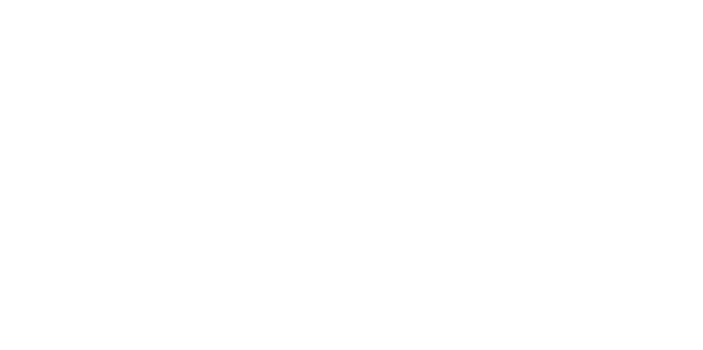
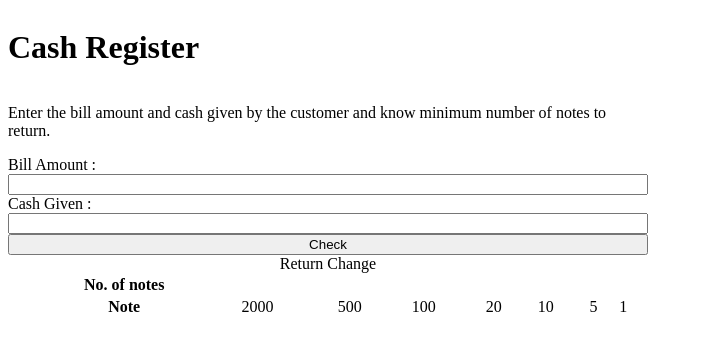
Before and after one commit to aniyuksh/neog-level0-mark10, a plain HTML site: page index.html in a window 1280 px wide. Shown: the whole page, without its empty margins (0-703 px from the left). Drawn offline with Linux system fonts and the light colour scheme.

Commit message:
refactored index.js

```diff
--- a/index.html
+++ b/index.html
@@ -4,9 +4,37 @@
   <meta charset="UTF-8">
   <meta http-equiv="X-UA-Compatible" content="IE=edge">
   <meta name="viewport" content="width=device-width, initial-scale=1.0">
+  <link rel="stylesheet" href="style.css">
   <title>Document</title>
 </head>
 <body>
+  <div class="container">
+    <h1 class="heading">Cash Register</h1>
+    <p class="description">Enter the bill amount and cash given by the customer and know minimum number of notes to return.</p>
+    <label for="bill-amt">Bill Amount : </label>
+    <input type="text" id="bill-amt"/>
+    <label for="amount">Cash Given : </label>
+    <input type="text" id="amount" />
+    <button class="check">Check</button>
+    <table class="change-table">
+      <caption>Return Change</caption>
+      <tr>
+        <th>No. of notes</th>
+        <td></td>
+      </tr>
+      <tr>
+        <th>Note</th>
+        <td>2000</td>
+        <td>500</td>
+        <td>100</td>
+        <td>20</td>
+        <td>10</td>
+        <td>5</td>
+        <td>1</td>
+        </tr>
+    </table>
+  </div>
 
+  <script src="index.js"></script>
 </body>
 </html>
--- a/index.js
+++ b/index.js
@@ -0,0 +1 @@
+var billAmount = document.querySelector("#bill-amt");
--- a/style.css
+++ b/style.css
@@ -0,0 +1,10 @@
+.{
+
+
+}
+
+.container{
+  display: flex;
+  flex-direction: column;
+  width: 50vw;
+}
```
